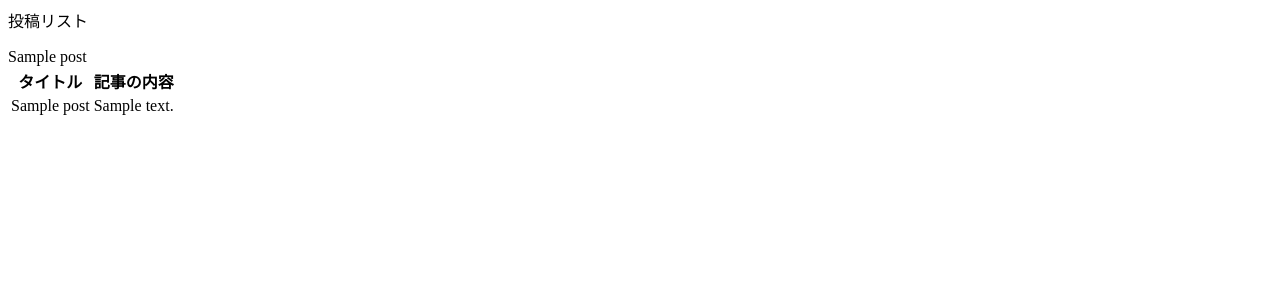
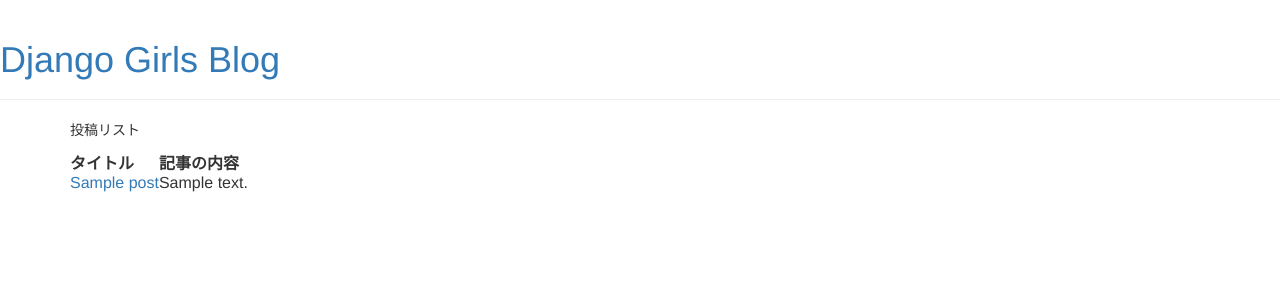
Before and after one commit to koieShoko/my-first-blog, a Django app: page / in a window 1280 px wide. Shown: the top 300 px of the page. Run offline with Django 3.2, Linux system fonts and the light colour scheme; tables that the repository leaves empty hold one stand-in row (values such as "Sample post"); some libraries are stand-ins or nearby versions.

Commit message:
Added view and template for detailed blog post as well as CSS for the site

```diff
--- /dev/null
+++ b/blog/templates/blog/base.html
@@ -0,0 +1,20 @@
+<html>
+    <head>
+        <link rel="stylesheet" href="//maxcdn.bootstrapcdn.com/bootstrap/3.2.0/css/bootstrap.min.css">
+        <link rel="stylesheet" href="//maxcdn.bootstrapcdn.com/bootstrap/3.2.0/css/bootstrap-theme.min.css">
+        <title>ブログ的なもの</title>
+    </head>
+    <body>
+        <div class="page-header">
+            <h1><a href="/">Django Girls Blog</a></h1>
+        </div>
+        <div class="content container">
+            <div class="row">
+                <div class="col-md-8">
+                    {% block content %}
+                    {% endblock %}
+                </div>
+            </div>
+        </div>
+    </body>
+</html>
--- a/blog/templates/blog/post_list.html
+++ b/blog/templates/blog/post_list.html
@@ -1,13 +1,12 @@
-<html>
-    <body>
+{% extends 'blog/base.html' %}
+    {% block content %}
         <p>投稿リスト</p>
         <table>
-            <tr><th>タイトル</th><th>記事の内容</th></th></tr>
-            {% for post in posts %}
+            <tr><th>タイトル</th><th>記事の内容</th></tr>
             <tr>
-                <td>{{post.title}}</td><td>{{post.text}}</td>
+                {% for post in posts %}
+                <td><a href="{% url 'post_detail' pk=post.pk %}">{{post.title}}</td><td>{{post.text}}</td>
             </tr>
-            {{post}}{% endfor %}
+            {% endfor %}
         </table>
-    </body>
-</html>
+{% endblock %}
```
Also changed, not shown: blog/templates/blog/post_detail.html (added, +12 -0 lines).
